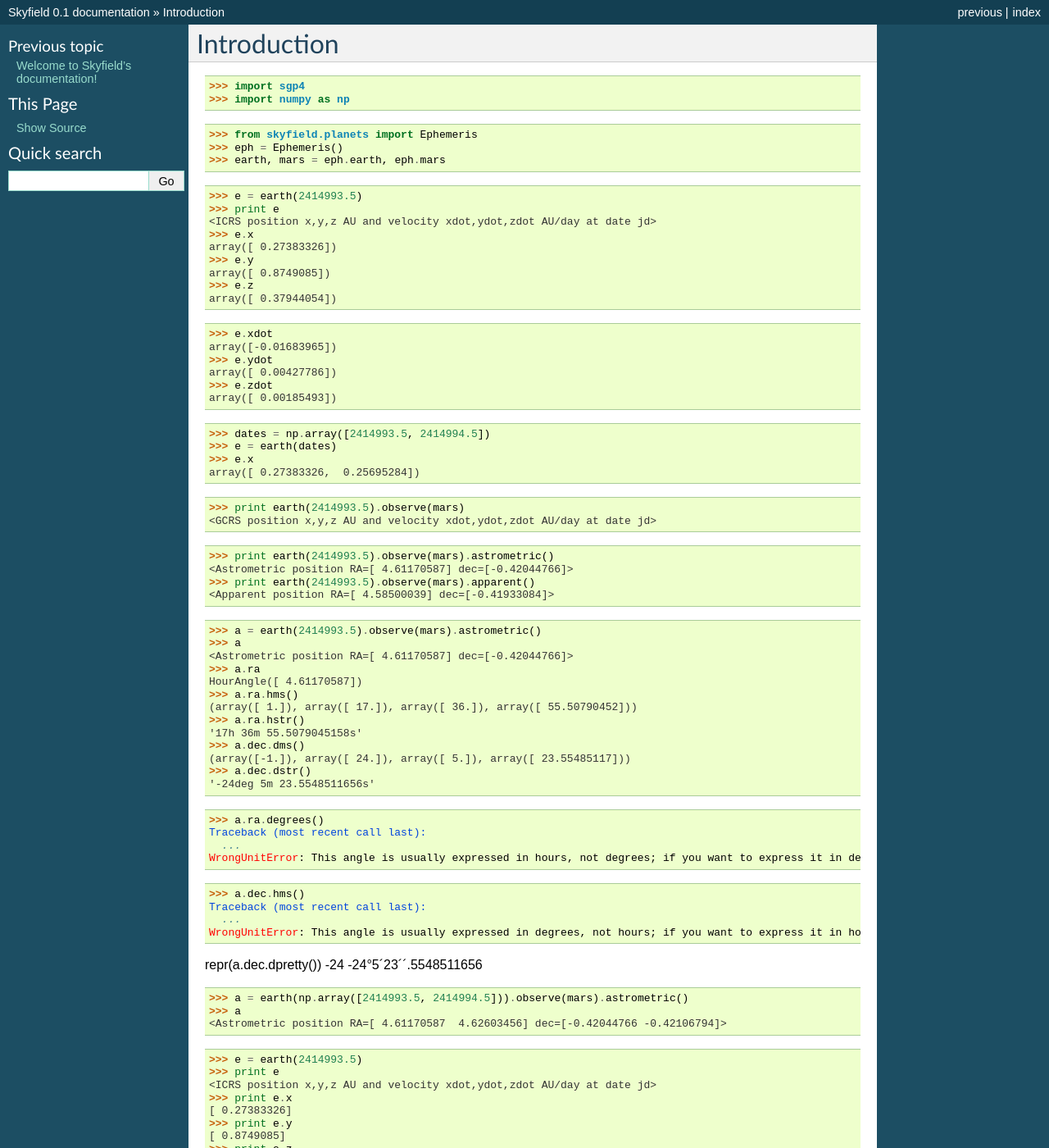
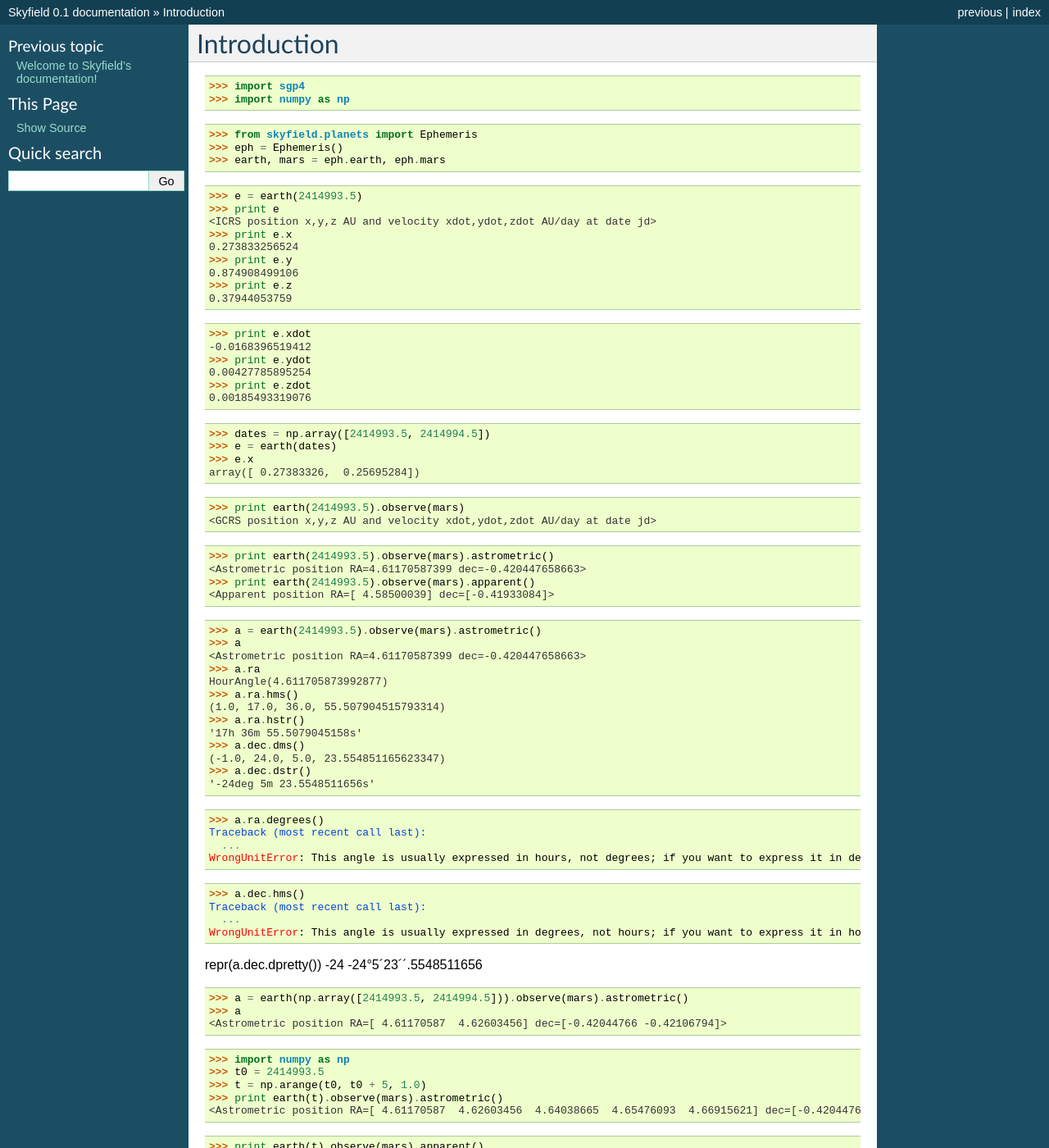
Before and after one commit to skyfielders/python-skyfield, a Sphinx documentation site: the page built from skyfield/documentation/introduction.rst, in a window 1280 px wide and 1400 px high. Shown: the whole window at 82% size. Built offline with Sphinx 7.4.7, drawn with Linux system fonts in a browser that asks for light colours; some of the changed text lies outside the part shown.

Commit message:
Allow scalar dates to produce scalar coordinates

```diff
--- a/skyfield/documentation/introduction.rst
+++ b/skyfield/documentation/introduction.rst
@@ -14,19 +14,19 @@ Introduction
 >>> e = earth(2414993.5)
 >>> print e
 <ICRS position x,y,z AU and velocity xdot,ydot,zdot AU/day at date jd>
->>> e.x
-array([ 0.27383326])
->>> e.y
-array([ 0.8749085])
->>> e.z
-array([ 0.37944054])
+>>> print e.x
+0.273833256524
+>>> print e.y
+0.874908499106
+>>> print e.z
+0.37944053759
 
->>> e.xdot
-array([-0.01683965])
->>> e.ydot
-array([ 0.00427786])
->>> e.zdot
-array([ 0.00185493])
+>>> print e.xdot
+-0.0168396519412
+>>> print e.ydot
+0.00427785895254
+>>> print e.zdot
+0.00185493319076
 
 >>> dates = np.array([2414993.5, 2414994.5])
 >>> e = earth(dates)
@@ -38,22 +38,22 @@ array([ 0.27383326,  0.25695284])
 <GCRS position x,y,z AU and velocity xdot,ydot,zdot AU/day at date jd>
 
 >>> print earth(2414993.5).observe(mars).astrometric()
-<Astrometric position RA=[ 4.61170587] dec=[-0.42044766]>
+<Astrometric position RA=4.61170587399 dec=-0.420447658663>
 >>> print earth(2414993.5).observe(mars).apparent()
 <Apparent position RA=[ 4.58500039] dec=[-0.41933084]>
 
 
 >>> a = earth(2414993.5).observe(mars).astrometric()
 >>> a
-<Astrometric position RA=[ 4.61170587] dec=[-0.42044766]>
+<Astrometric position RA=4.61170587399 dec=-0.420447658663>
 >>> a.ra
-HourAngle([ 4.61170587])
+HourAngle(4.611705873992877)
 >>> a.ra.hms()
-(array([ 1.]), array([ 17.]), array([ 36.]), array([ 55.50790452]))
+(1.0, 17.0, 36.0, 55.507904515793314)
 >>> a.ra.hstr()
 '17h 36m 55.5079045158s'
 >>> a.dec.dms()
-(array([-1.]), array([ 24.]), array([ 5.]), array([ 23.55485117]))
+(-1.0, 24.0, 5.0, 23.554851165623347)
 >>> a.dec.dstr()
 '-24deg 5m 23.5548511656s'
 
@@ -75,16 +75,6 @@ repr(a.dec.dpretty())
 >>> a
 <Astrometric position RA=[ 4.61170587  4.62603456] dec=[-0.42044766 -0.42106794]>
 
-
->>> e = earth(2414993.5)
->>> print e
-<ICRS position x,y,z AU and velocity xdot,ydot,zdot AU/day at date jd>
->>> print e.x
-[ 0.27383326]
->>> print e.y
-[ 0.8749085]
->>> print e.z
-[ 0.37944054]
 
 >>> import numpy as np
 >>> t0 = 2414993.5
```
Also changed, not shown: 1 other file.
